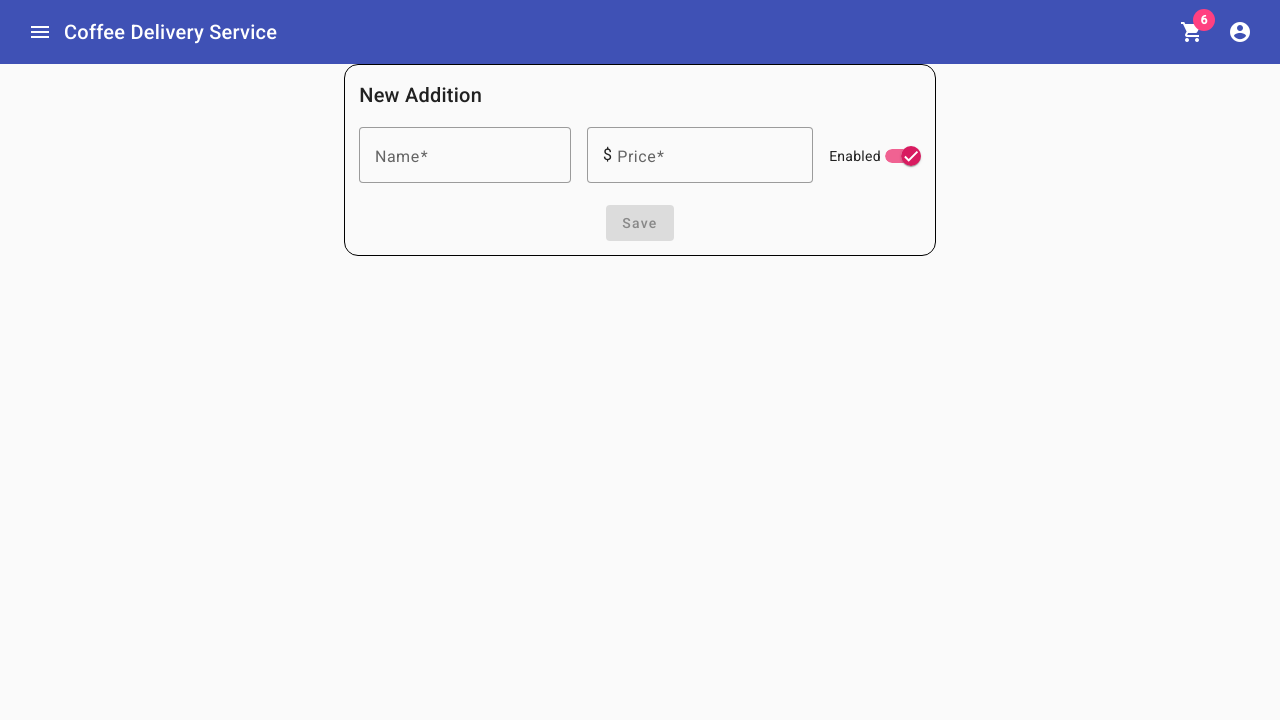
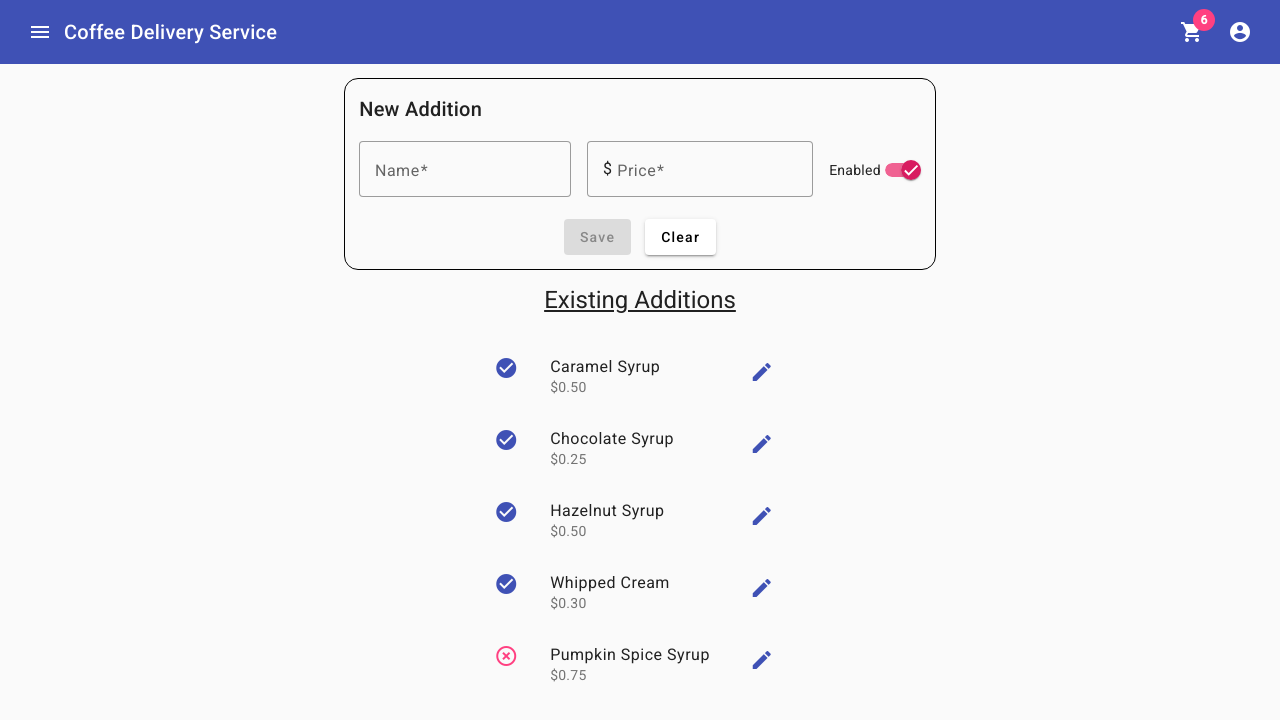
Before and after one commit to bjp5275/COMSE6998_Project, an Angular app in the folder front-end/: page /admin/additions in a window 1280 px wide. Shown: the top 720 px of the page. Built offline with nearby package versions, Linux system fonts and the light colour scheme.

Commit message:
Finish admin additions page

```diff
--- a/front-end/src/app/components/admin-additions/admin-additions.component.html
+++ b/front-end/src/app/components/admin-additions/admin-additions.component.html
@@ -1,9 +1,13 @@
-<div class="new-addition" color="primary">
-  <h2>New Addition</h2>
+<div id="addition-form">
+  <ng-container [ngSwitch]="!!idInput.value">
+    <h2 *ngSwitchCase="false">New Addition</h2>
+    <h2 *ngSwitchCase="true">Edit Addition</h2>
+  </ng-container>
   <form
     [formGroup]="additionForm"
     (ngSubmit)="onSubmitAddition(additionForm.value)"
   >
+    <input #idInput type="hidden" formControlName="id" />
     <mat-form-field appearance="outline">
       <mat-label>Name</mat-label>
       <input matInput type="text" formControlName="name" />
@@ -26,14 +30,18 @@
       >{{ toggle.checked ? "Enabled" : "Disabled" }}</mat-slide-toggle
     >
     <br />
+    <div *ngIf="!submittingChange; else waitingForChange" class="buttons">
       <button
-      *ngIf="!submittingChange; else waitingForChange"
         mat-raised-button
         type="submit"
         [disabled]="!additionForm.valid || submittingChange"
       >
         Save
       </button>
+      <button mat-raised-button [disabled]="submittingChange" type="reset">
+        Clear
+      </button>
+    </div>
     <ng-template #waitingForChange>
       <mat-progress-bar
         mode="indeterminate"
@@ -42,3 +50,31 @@
     </ng-template>
   </form>
 </div>
+<div class="existing-additions">
+  <div class="mat-headline-5 centered underlined">Existing Additions</div>
+  <ng-container *ngIf="additions$ | async as additions; else loadingAdditions">
+    <ng-container *ngIf="!submittingChange; else loadingAdditions">
+      <mat-list>
+        <mat-list-item *ngFor="let addition of additions">
+          <span matListItemIcon>
+            <mat-icon [color]="addition.enabled ? 'primary' : 'accent'">{{
+              addition.enabled ? "check_circle" : "highlight_off"
+            }}</mat-icon>
+          </span>
+          <span matListItemTitle>{{ addition.name }}</span>
+          <span matListItemLine>{{ addition | additionPrice : true }}</span>
+          <button
+            mat-icon-button
+            matListItemMeta
+            (click)="editAddition(addition)"
+          >
+            <mat-icon color="primary">edit</mat-icon>
+          </button>
+        </mat-list-item>
+      </mat-list>
+    </ng-container>
+  </ng-container>
+</div>
+<ng-template #loadingAdditions>
+  <mat-progress-bar mode="query" class="loading-additions"></mat-progress-bar>
+</ng-template>
--- a/front-end/src/app/components/admin-additions/admin-additions.component.scss
+++ b/front-end/src/app/components/admin-additions/admin-additions.component.scss
@@ -1,9 +1,9 @@
-.new-addition {
+#addition-form {
   width: fit-content;
   text-align: center;
 
-  margin: auto;
   padding: 1em;
+  margin: 1em auto;
   border: 1px solid black;
   border-radius: 1em;
 
@@ -14,4 +14,21 @@
   mat-form-field {
     margin-right: 1em;
   }
+
+  .buttons {
+    display: flex;
+    flex-direction: row;
+    justify-content: center;
+    gap: 1em;
+  }
 }
+
+.existing-additions {
+  width: fit-content;
+  margin: 1em auto;
+}
+
+mat-progress-bar.loading-additions {
+  max-width: 15em;
+  margin: 0 auto;
+}
--- a/front-end/src/app/components/admin-additions/admin-additions.component.ts
+++ b/front-end/src/app/components/admin-additions/admin-additions.component.ts
@@ -1,9 +1,18 @@
 import { Component } from '@angular/core';
 import { FormBuilder, Validators } from '@angular/forms';
 import { MatSnackBar } from '@angular/material/snack-bar';
-import { BehaviorSubject, Observable, finalize, first, switchMap } from 'rxjs';
+import {
+  BehaviorSubject,
+  Observable,
+  concat,
+  finalize,
+  first,
+  of,
+  switchMap,
+} from 'rxjs';
 import { ProductAddition } from 'src/app/model/models';
 import { ProductsService } from 'src/app/shared/services/products.service';
+import { CustomValidators } from 'src/app/shared/utility';
 
 @Component({
   selector: 'app-admin-additions',
@@ -12,19 +21,16 @@ import { ProductsService } from 'src/app/shared/services/products.service';
 })
 export class AdminAdditionsComponent {
   additionForm = this.fb.group({
+    id: '',
     name: ['', Validators.required],
     price: [
-      '',
-      [
-        Validators.required,
-        Validators.min(0),
-        Validators.pattern(/^[0-9]+\.[0-9]{1,2}$/),
-      ],
+      null as number | null,
+      [Validators.required, CustomValidators.price(0, true)],
     ],
     enabled: [true, Validators.required],
   });
 
-  additions$: Observable<ProductAddition[]>;
+  additions$: Observable<ProductAddition[] | null>;
   submittingChange = false;
   private pullAdditions$ = new BehaviorSubject(null);
 
@@ -34,7 +40,9 @@ export class AdminAdditionsComponent {
     private fb: FormBuilder
   ) {
     this.additions$ = this.pullAdditions$.pipe(
-      switchMap(() => productsService.getProductAdditions(true))
+      switchMap(() =>
+        concat(of(null), productsService.getProductAdditions(true))
+      )
     );
   }
 
@@ -51,6 +59,7 @@ export class AdminAdditionsComponent {
   onSubmitAddition(additionForm = this.additionForm.value) {
     if (this.additionForm.valid) {
       const addition: ProductAddition = {
+        id: additionForm.id || undefined,
         name: additionForm.name!,
         price: +additionForm.price!,
         enabled: additionForm.enabled || undefined,
@@ -58,6 +67,17 @@ export class AdminAdditionsComponent {
 
       this.saveAddition(addition);
     }
+  }
+
+  editAddition(addition: ProductAddition) {
+    this.additionForm.setValue({
+      id: addition.id!,
+      name: addition.name,
+      price: addition.price,
+      enabled: addition.enabled || true,
+    });
+
+    document?.getElementById('addition-form')?.scrollIntoView(false);
   }
 
   private saveAddition(addition: ProductAddition) {
--- a/front-end/src/app/shared/services/products.service.ts
+++ b/front-end/src/app/shared/services/products.service.ts
@@ -127,7 +127,7 @@ export class ProductsService {
       [...this.additions.values()].filter(
         (addition) => addition.enabled || includeDisabled
       )
-    );
+    ).pipe(delay(5000));
   }
 
   /**
@@ -164,18 +164,33 @@ export class ProductsService {
       this.products.set(id, { ...product });
     }
 
-    return of(this.products.get(id)!).pipe(delay(500));
+    return of(this.products.get(id)!).pipe(delay(1000));
   }
 
   /**
    * Add or update a product addition in the system
    * User context used to enforce admin access to the system
-   * @param productAddition product addition definition
+   * @param addition product addition definition
    */
   public upsertProductAddition(
-    productAddition: ProductAddition
+    addition: ProductAddition
   ): Observable<ProductAddition> {
-    return throwError(() => new Error('undefined'));
+    let id: string;
+    if (!addition.id) {
+      id = new Date().getMilliseconds().toString();
+      console.log('Creating new product addition', addition);
+      this.additions.set(id, { ...addition, id });
+    } else {
+      id = addition.id;
+      const oldAddition = this.additions.get(id);
+      if (!oldAddition) {
+        return throwError(() => new Error('Product addition not found'));
+      }
+      console.log('Updating existing product addition', addition);
+      this.additions.set(id, { ...addition });
+    }
+
+    return of(this.additions.get(id)!).pipe(delay(1000));
   }
 
   public convertToOrderItem(product: Product): OrderItem {
--- a/front-end/src/app/shared/utility.ts
+++ b/front-end/src/app/shared/utility.ts
@@ -93,7 +93,9 @@ export class Equals {
 export class DateUtility {
   static TIME_INPUT_FORMAT = /^([01][0-9]|2[0-3]):([0-5][0-9])$/;
 
-  static fromInputStringValue(timeInputValue: string | null | undefined): Date | null {
+  static fromInputStringValue(
+    timeInputValue: string | null | undefined
+  ): Date | null {
     const extractedTime = this.TIME_INPUT_FORMAT.exec(timeInputValue || '');
     if (!extractedTime || extractedTime.length != 3) {
       return null;
@@ -136,4 +138,41 @@ export class CustomValidators {
       }
     };
   }
+
+  static price(minimum: number, allowCents: boolean): ValidatorFn {
+    return (control: AbstractControl): ValidationErrors | null => {
+      if (control.pristine) {
+        return null;
+      } else if (!Number.isFinite(control.value)) {
+        return {
+          invalidPrice: {
+            value: control.value,
+            notANumber: 'Must be a number',
+          },
+        } as ValidationErrors;
+      }
+
+      const value: number = control.value;
+      if (value < minimum) {
+        return {
+          invalidPrice: {
+            value: control.value,
+            minimumValue: minimum,
+          },
+        } as ValidationErrors;
+      }
+
+      const cents = value - Math.trunc(value);
+      if (cents != 0 && !allowCents) {
+        return {
+          invalidPrice: {
+            value: control.value,
+            noCents: 'Must not include cents',
+          },
+        } as ValidationErrors;
+      }
+
+      return null;
+    };
+  }
 }
--- a/front-end/src/styles.scss
+++ b/front-end/src/styles.scss
@@ -11,6 +11,10 @@ body {
 
 .centered {
   text-align: center;
+}
+
+.underlined {
+  text-decoration: underline;
 }
 
 a.text-link {
```
Lines whose indentation alone changed are shown as unchanged.
